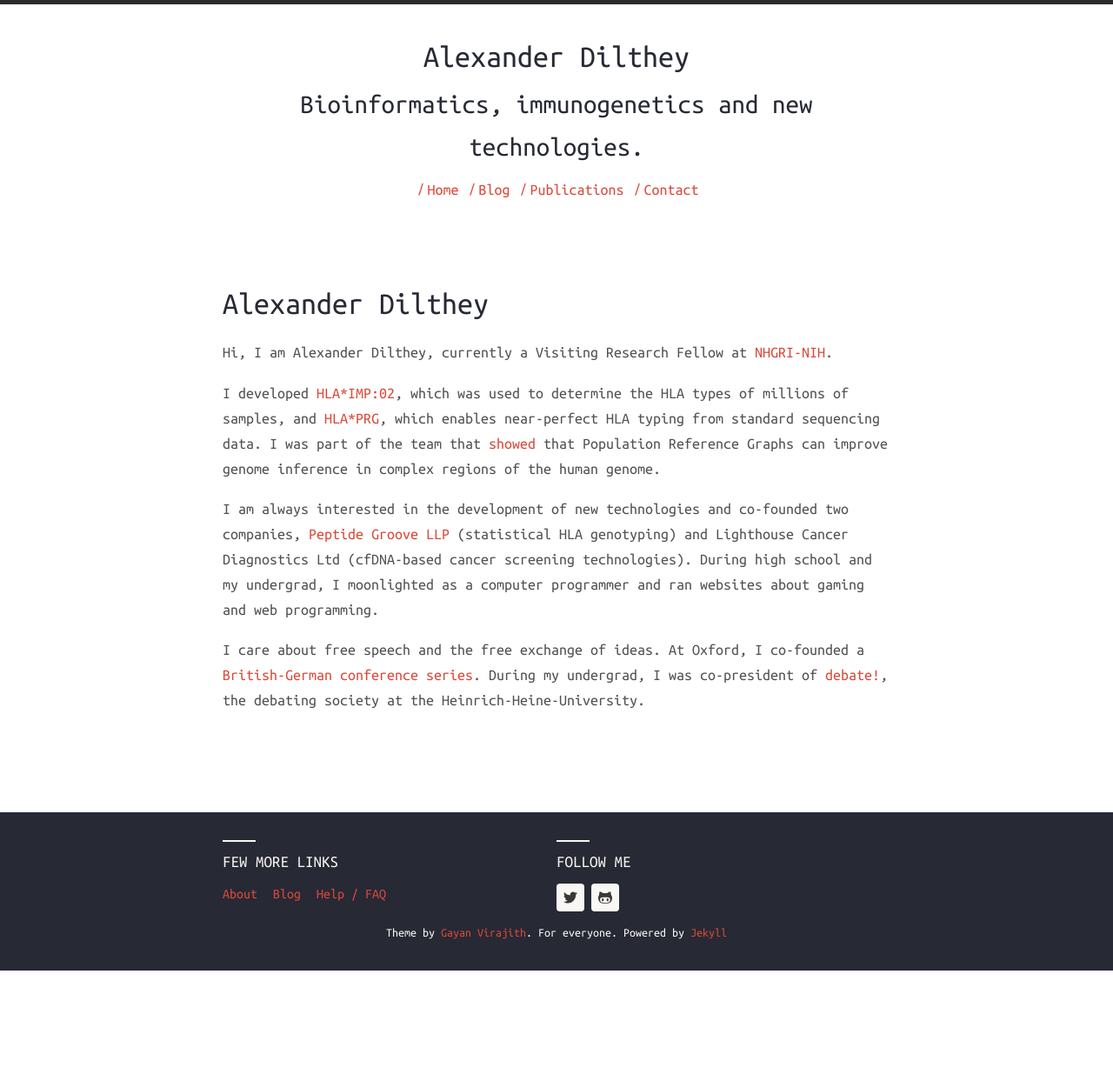
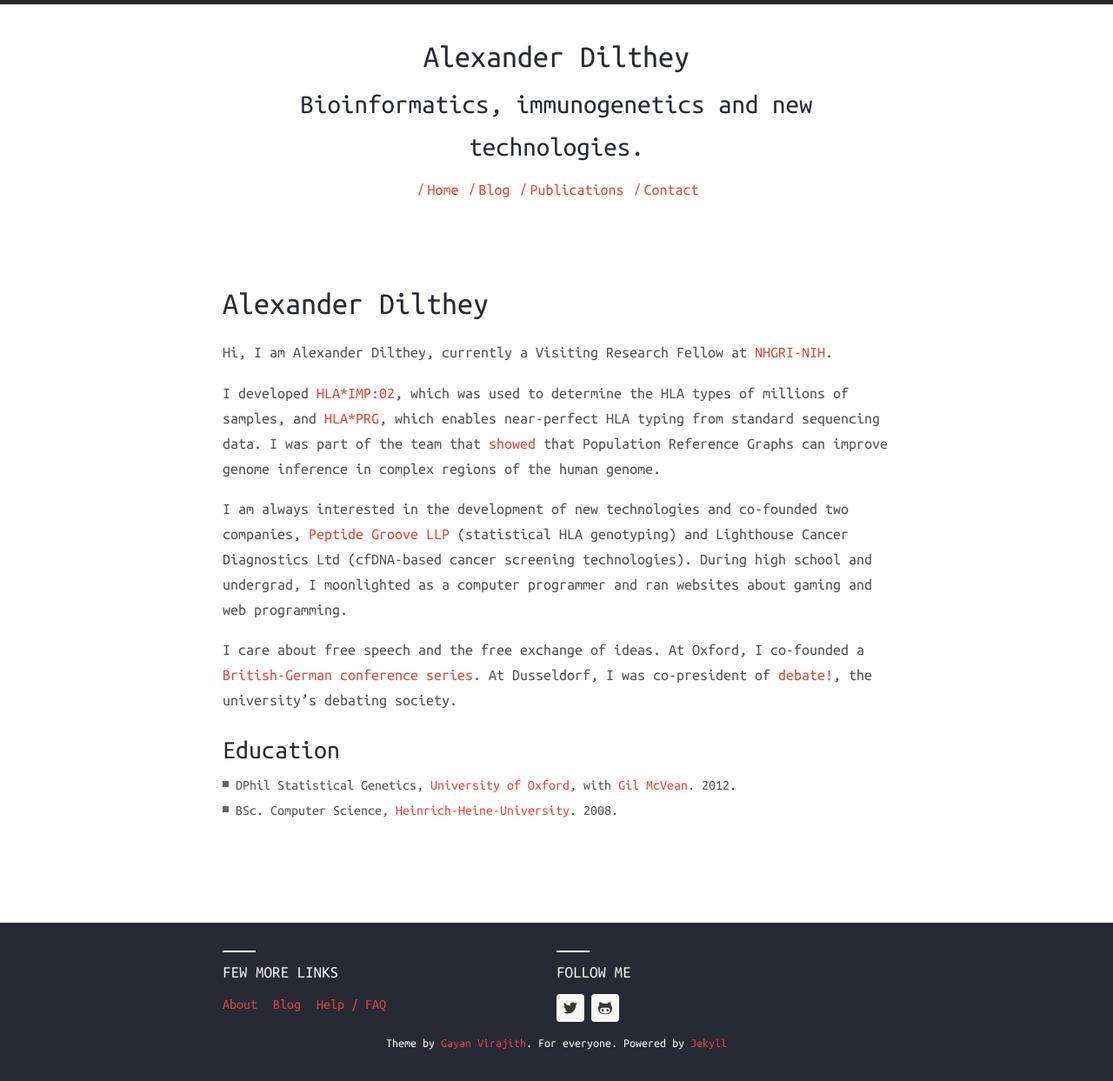
Before and after one commit to AlexanderDilthey/AlexanderDilthey.github.io, a Jekyll site: the page built from index.md, in a window 1280 px wide. Shown: the whole page at 87% size. Built offline with Jekyll 4.4.1, drawn with Linux system fonts in a browser that asks for light colours; nearby versions of some CDN libraries; before the commit the page ends 1116 px from its top, so only the background shows below that.

Commit message:
Update index.md

```diff
--- a/index.md
+++ b/index.md
@@ -8,6 +8,11 @@ Hi, I am Alexander Dilthey, currently a Visiting Research Fellow at [NHGRI-NIH](
 
 I developed [HLA\*IMP:02](http://journals.plos.org/ploscompbiol/article?id=10.1371/journal.pcbi.1002877), which was used to determine the HLA types of millions of samples, and [HLA\*PRG](https://github.com/AlexanderDilthey/HLA-PRG-LA), which enables near-perfect HLA typing from standard sequencing data. I was part of the team that [showed](http://www.nature.com/ng/journal/v47/n6/full/ng.3257.html) that Population Reference Graphs can improve genome inference in complex regions of the human genome.
 
-I am always interested in the development of new technologies and co-founded two companies, [Peptide Groove LLP](http://www.peptidegroove.com/) (statistical HLA genotyping) and Lighthouse Cancer Diagnostics Ltd (cfDNA-based cancer screening technologies). During high school and my undergrad, I moonlighted as a computer programmer and ran websites about gaming and web programming.
+I am always interested in the development of new technologies and co-founded two companies, [Peptide Groove LLP](http://www.peptidegroove.com/) (statistical HLA genotyping) and Lighthouse Cancer Diagnostics Ltd (cfDNA-based cancer screening technologies). During high school and undergrad, I moonlighted as a computer programmer and ran websites about gaming and web programming.
 
-I care about free speech and the free exchange of ideas. At Oxford, I co-founded a [British-German conference series](http://www.oxfordgermanforum.org/). During my undergrad, I was co-president of [debate!](http://www.debate.de/), the debating society at the Heinrich-Heine-University.
+I care about free speech and the free exchange of ideas. At Oxford, I co-founded a [British-German conference series](http://www.oxfordgermanforum.org/). At Dusseldorf, I was co-president of [debate!](http://www.debate.de/), the university's debating society.
+
+### Education ###
+
+- DPhil Statistical Genetics, [University of Oxford](http://www.stats.ox.ac.uk/), with [Gil McVean](https://www.bdi.ox.ac.uk/team/gilean-mcvean). 2012.
+- BSc. Computer Science, [Heinrich-Heine-University](https://www.uni-duesseldorf.de/home/en/home.html). 2008.
```
